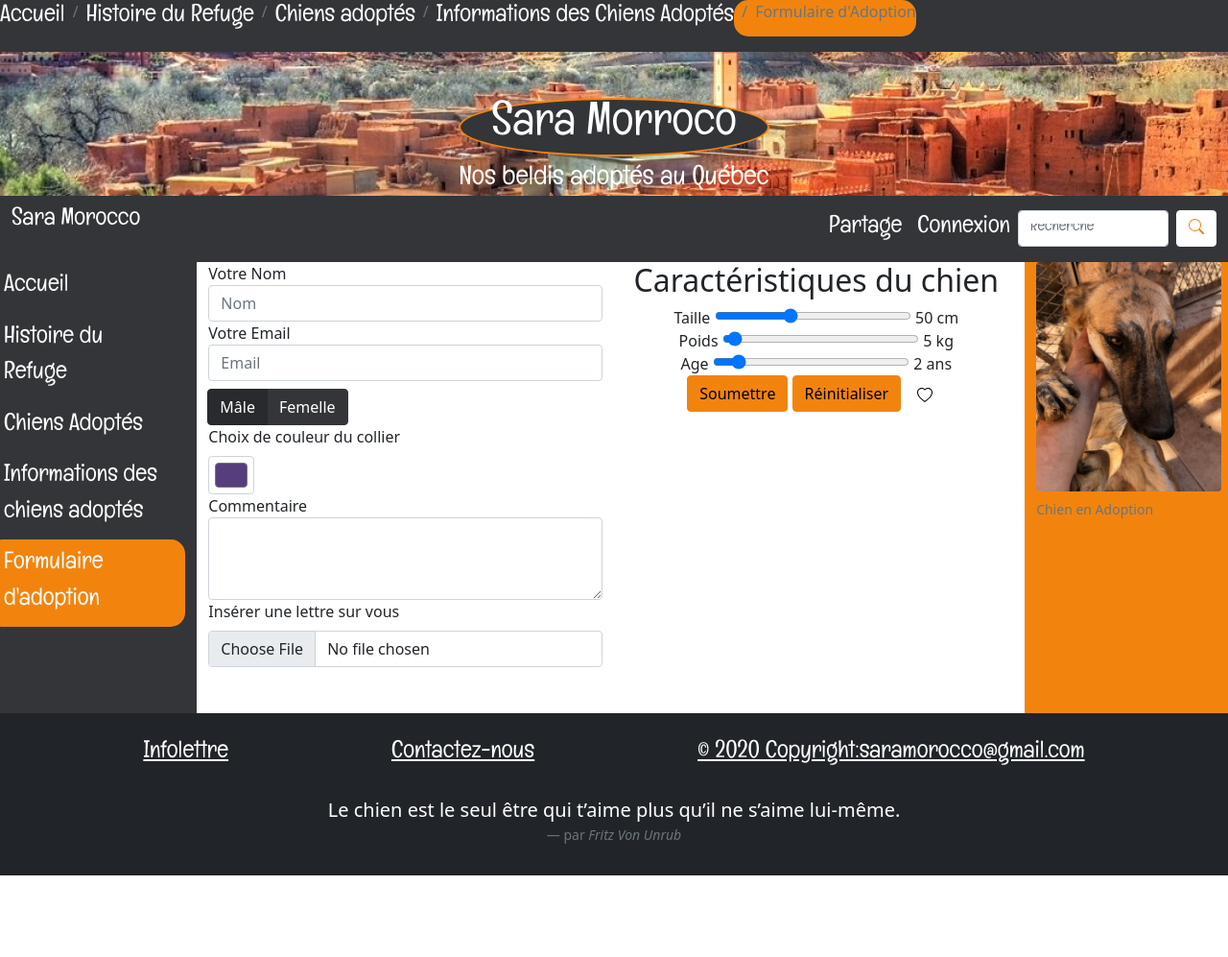
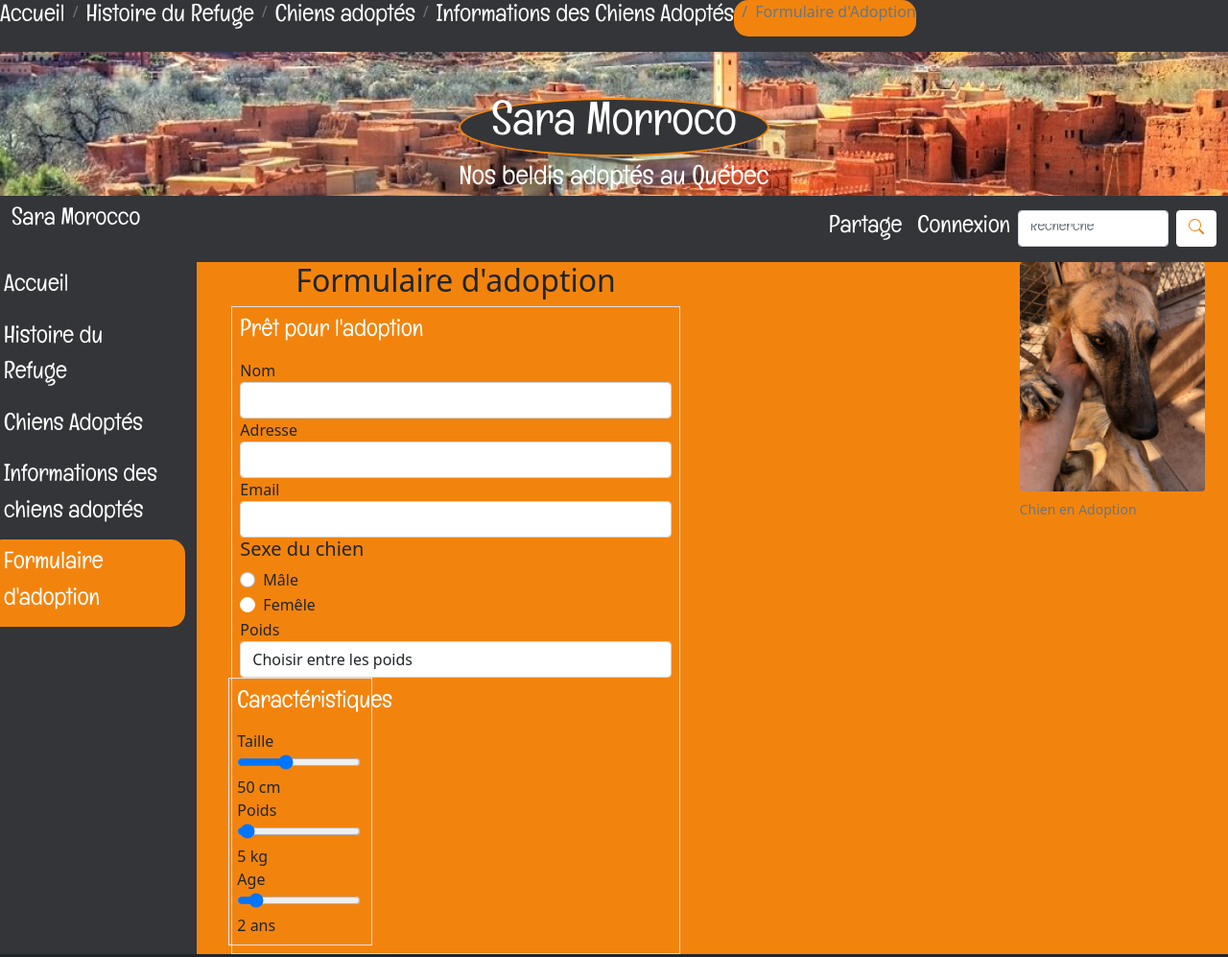
Before and after one commit to Stephaniedenis/integration, a website: page adoption.html in a window 1280 px wide. Shown: the top 997 px of the page at 96% size. Before the commit the page ends 912 px from the top, so only its background shows below. Drawn offline with nearby package versions, Linux system fonts and the light colour scheme.

Commit message:
debut formulaire

```diff
--- a/adoption.html
+++ b/adoption.html
@@ -83,7 +83,7 @@
           </div>
         </div>
         </header>
-        <main class="row">
+        <main class="row bg-success">
             <nav class="nav flex-column col-2">
                     <a class="nav-link " aria-current="Accueil" href="index.html">Accueil</a>
                     <a class="nav-link" href="histoire.html">Histoire du Refuge</a>
@@ -91,73 +91,91 @@
                     <a class="nav-link" href="informations.html">Informations des chiens adoptés</a>
                     <a class="nav-link active" aria-current="Formulaire d'adoption" >Formulaire d'adoption</a>
             </nav>
-            </nav>
-            <section class="col-md-4 col-10" >
-                <form  action="post" >
-                    <div class="form-group ">
-                      <label for="formulaireNom">Votre Nom</label>
-                      <input type="text" class="form-control" id="formulaireNom" placeholder="Nom">
+
+      <div class="row col-sm-8">
+       <section class="row col-md-8">
+         <form method="post" action="">
+           <div class="container">
+            <h2 class="text-center">Formulaire d'adoption</h2>
+              <fieldset class="border p-2">
+                <legend class="w-">Prêt pour l'adoption</legend>
+
+                <div class="form-group">
+                  <label for="nom">Nom</label>
+                  <input type="text" class="form-control" id="nom">
                 </div>
+
                 <div class="form-group">
-                      <label for="formulaireEmail">Votre Email</label>
-                      <input type="email" class="form-control" id="formulaireEmail" placeholder="Email">
+                  <label for="address">Adresse</label>
+                  <input type="text" class="form-control" id="address">
                 </div>
-                    <div class="btn-group mt-2">
-                        <input type="radio" class="btn-check " name="options" id="option1" autocomplete="off" checked />
-                        <label class="btn btn-secondary" for="option1">Mâle</label>
 
-                        <input type="radio" class="btn-check" name="options" id="option2" autocomplete="off" />
-                        <label class="btn btn-secondary" for="option2">Femelle</label>
+                <div class="form-group">
+                  <label for="email">Email</label>
+                  <input type="email" class="form-control" id="email">
                 </div>
+                <p class="h5">Sexe du chien</p>
+                <div class="form-check">
+                  <input class="form-check-input" type="radio" name="boutonacocher" id="flexRadioDefault1">
+                  <label class="form-check-label" for="flexRadioDefault1">
+                    Mâle
+                  </label>
+                </div>
+                <div class="form-check">
+
+                  <input class="form-check-input" type="radio" name="flexRadioDefault" id="flexRadioDefault2" checked>
+                  <label class="form-check-label" for="flexRadioDefault2">
+                    Femêle
+                  </label>
+                </div>
+
+                <div class="form-group">
+                  <label for="selection">Poids</label>
+                  <select id="selection" class="form-control">
+                    <option value="">Choisir entre les poids</option>
+                    <optgroup label="Groupe de poids">
+                      <option value="">Plus petit que 10 lbs</option>
+                      <option value="">10-25 lbs</option>
+                      <option value="">25 lbs et plus</option>
+                    </optgroup>
+                  </select>
+                </div>
+                <div class="row col-sm-4">
+              <fieldset class="border p-2">
+               <legend class="w-">Caractéristiques</legend>
+                  <div class=" form-group mb-6">
                     <div>
-                      <label for="choixcouleur" class="form-label">Choix de couleur du collier</label>
-                      <input type="color" class="form-control form-control-color" id="choixcouleur" value="#563d7c" title="Choisissez votre couleur">
-                    </div>
-                    <div class="form-group">
-                      <label for="texte">Commentaire</label>
-                      <textarea class="form-control" id="texte" rows="3"></textarea>
-                    </div>
-                      <label class="form-label" for="file">Insérer une lettre sur vous</label>
-                      <input type="file" class="form-control mb-5" id="file" />
-                  </form>
-                </section>
-                    <form class="col-md-4">
-                      <h2 class="text-center">Caractéristiques du chien</h2>
-                  <div class=" form-group mb-6">
-                    <div class="text-center">
                       <label for="taille">
                         Taille
                       </label>
-                      <input type="range" class="form-control-range w-50" id="taille" min="20" max="100" value="50"
+                      <input type="range" class="form-control-range" id="taille" min="20" max="100" value="50"
                         onInput="this.nextElementSibling.innerHTML=this.value">
                       <span id="tailleOutput">50</span> cm
                     </div>
-                    <div class="text-center">
+                    <div>
                       <label for="poids">
                         Poids
                       </label>
-                      <input type="range" class="form-control-range w-50" id="poids" min="1" max="155" value="5"
+                      <input type="range" class="form-control-range" id="poids" min="1" max="155" value="5"
                         onInput="this.nextElementSibling.innerHTML=this.value">
                       <span id="poidsOutput">5</span> kg
                     </div>
-                    <div class="text-center">
+                    <div>
                       <label for="age">
                         Age
                       </label>
-                      <input type="range" class="form-control-range w-50" id="age" min="0" max="20" value="2"
+                      <input type="range" class="form-control-range" id="age" min="0" max="20" value="2"
                         onInput="this.nextElementSibling.innerHTML=this.value">
                       <span id="ageOutput">2</span> ans
                     </div>
                   </div>
-                  <div class="text-center">
-                  <input class="btn btn-success " type="submit" value="Soumettre">
-                  <input class="btn btn-success" type="reset" value="Réinitialiser">
-                  <button class="btn btn-primary" type="submit"><svg xmlns="http://www.w3.org/2000/svg" width="16" height="16" fill="currentColor" class="bi bi-heart" viewBox="0 0 16 16">
-                    <path d="m8 2.748-.717-.737C5.6.281 2.514.878 1.4 3.053c-.523 1.023-.641 2.5.314 4.385.92 1.815 2.834 3.989 6.286 6.357 3.452-2.368 5.365-4.542 6.286-6.357.955-1.886.838-3.362.314-4.385C13.486.878 10.4.28 8.717 2.01L8 2.748zM8 15C-7.333 4.868 3.279-3.04 7.824 1.143c.06.055.119.112.176.171a3.12 3.12 0 0 1 .176-.17C12.72-3.042 23.333 4.867 8 15z"/>
-                  </svg></button>
+                </div>
+              </fieldset>
             </div>
           </form>
-            <aside class="col-md-2 col-12">
+        </section>
+      </div>
+      <aside class="col-2">
               <figure class="figure">
                 <img src="img/275014345_4856525314401844_4983802449311882566_n.jpg" class="figure-img img-fluid rounded" alt="chien adoption">
                 <figcaption class="figure-caption">Chien en Adoption</figcaption>
--- a/style.scss
+++ b/style.scss
@@ -111,7 +111,29 @@
          }
      }
 }
+form{
 
+
+.btnformulaire{
+    margin-top: 35px;
+    text-align: center;
+    .btn{
+        color: $success;
+        border-radius: 15px;
+        &:hover{
+            background-color: $success;
+            color: $secondary;
+        }
+
+    }
+}
+
+legend{
+    font-family: "Titre";
+    color: $primary;
+    font-size: 25px;
+}
+}
 
  @font-face {
     font-family: "Titre";
```
Also changed, not shown: style.css, 1 other file. Lines whose indentation alone changed are shown as unchanged.
